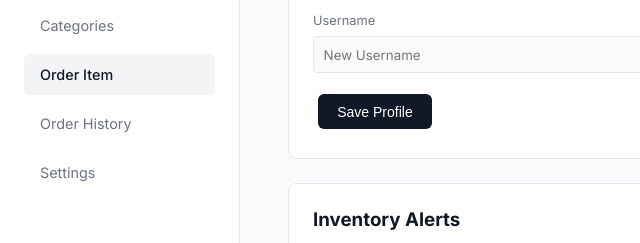
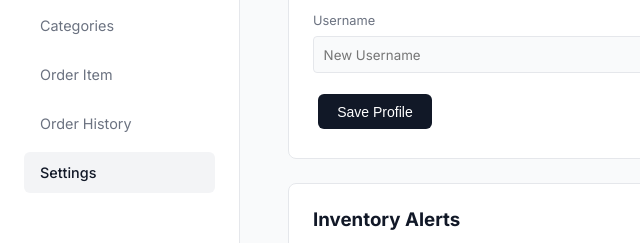
Before and after one commit to NxG101/local-inventory-system, a website with bundled scripts: page settings.html in a window 1280 px wide. Shown: the part 329-572 px from the top of the page, 0-640 px from the left. Built offline with nearby package versions, Linux system fonts and the light colour scheme; no server answers.

Commit message:
Update settings.html

```diff
--- a/settings.html
+++ b/settings.html
@@ -22,9 +22,9 @@
 <nav>
 <a href="inventory.html">Inventory</a>
 <a href="categories.html">Categories</a>
-<a href="order.html" class="active">Order Item</a>
+<a href="order.html">Order Item</a>
 <a href="history.html">Order History</a>
-<a href="settings.html">Settings</a>
+<a href="settings.html" class="active">Settings</a>
 </nav>
 
         <!-- Account Display -->
```
